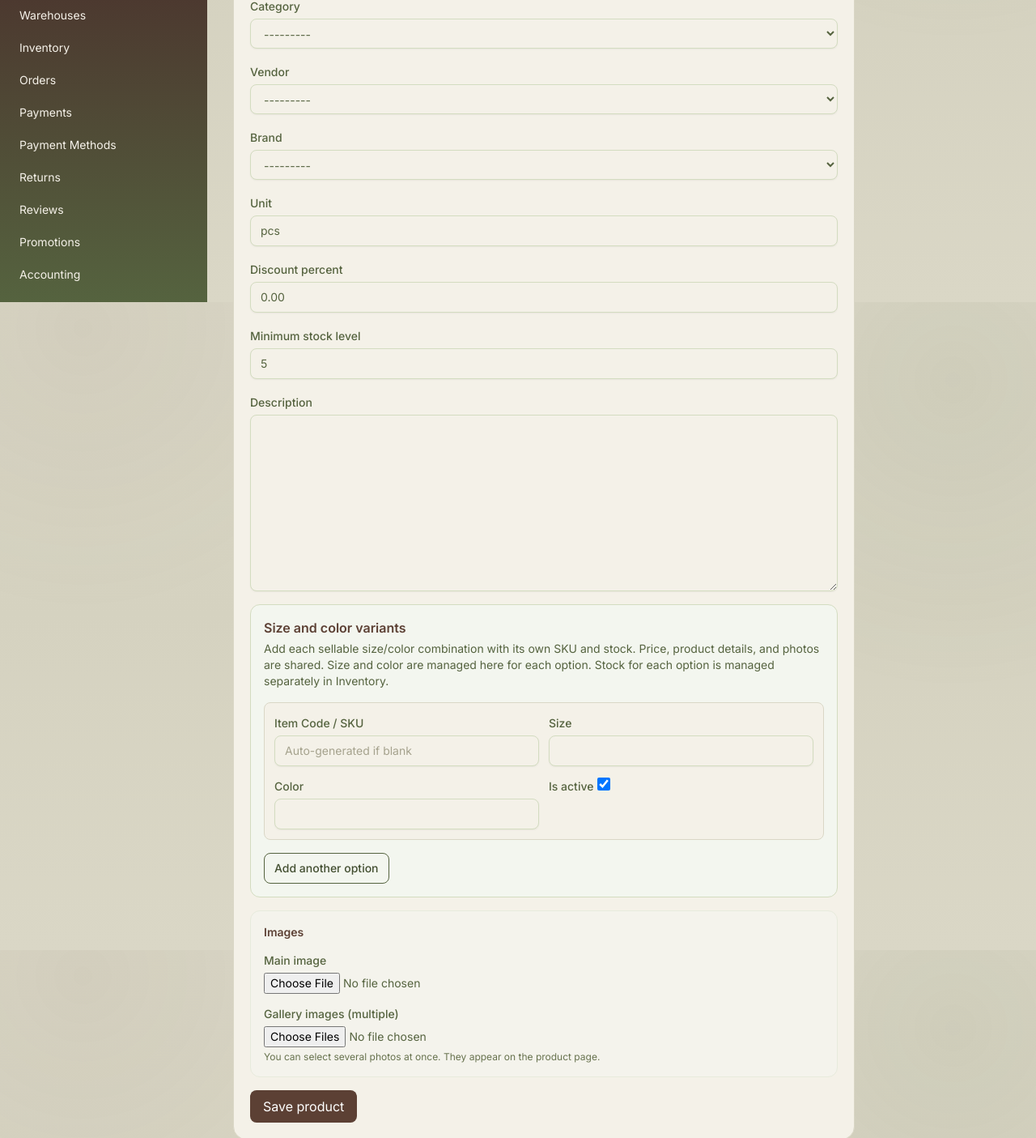
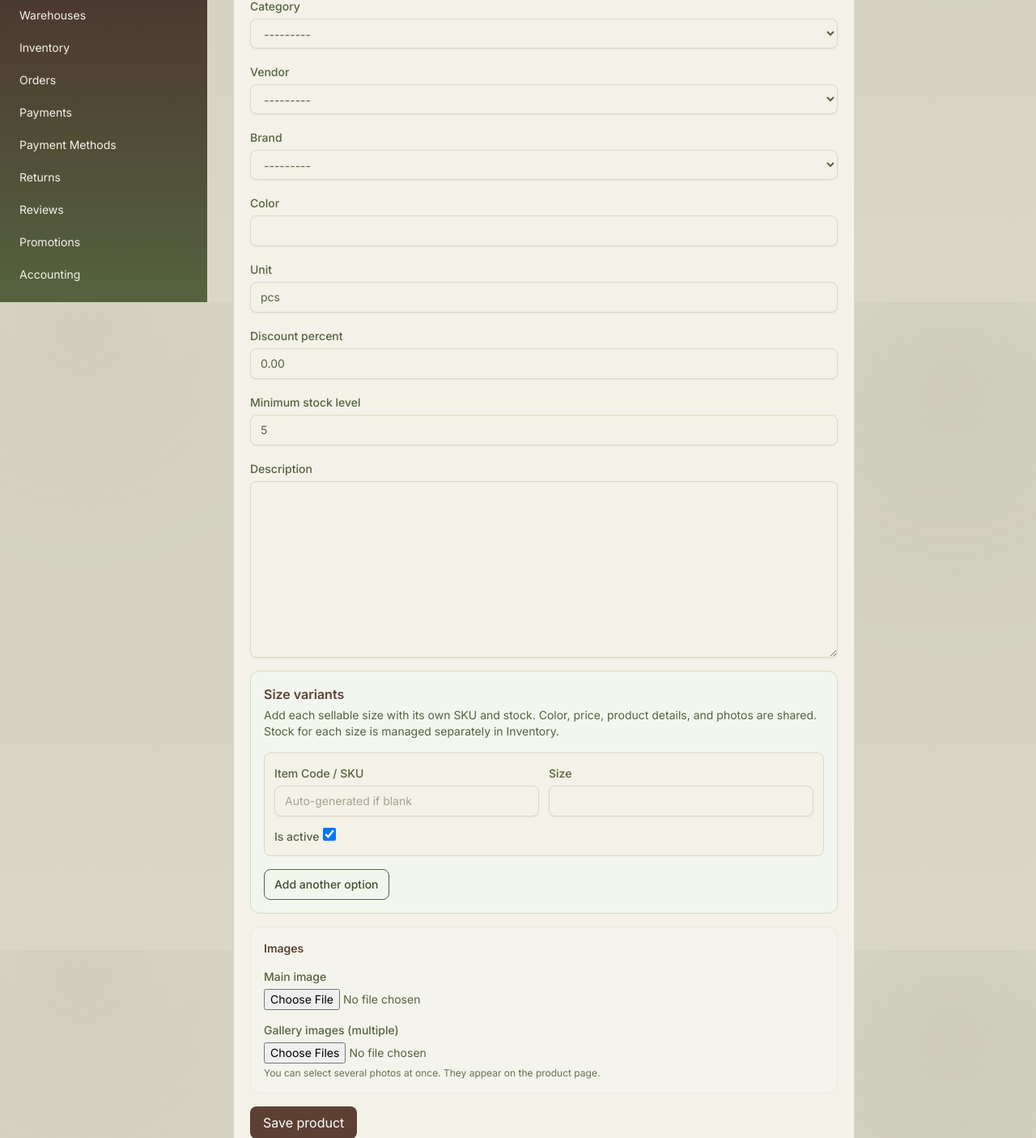
Before and after one commit to officermdm-spec/UMII, a Django app: page /staff/products/add/ in a window 1280 px wide. Shown: the part 427-1832 px from the top of the page at 81% size. Run offline with Django 5.2, Linux system fonts and the light colour scheme; the visitor is signed in with stand-in values (Sample User, id 1); tables that the repository leaves empty hold one stand-in row (values such as "Sample post"); some libraries are stand-ins or nearby versions.

Commit message:
remove product color

```diff
--- a/apps/orders/services.py
+++ b/apps/orders/services.py
@@ -498,7 +498,7 @@ def place_order(
             sku=product.sku,
             product_name=product.name,
             product_size=product.size,
-            product_color=product.color,
+            product_color=product.variant_parent.color if product.variant_parent_id else product.color,
             quantity=qty,
             unit_price=row["list_price"],
             discount=money(row["product_discount"] + row["coupon_discount"]),
--- a/apps/orders/views.py
+++ b/apps/orders/views.py
@@ -49,7 +49,11 @@ class AddToCartView(View):
         variants = list(catalog_product.variants.filter(is_active=True))
         if catalog_product.has_variants:
             selected_id = request.POST.get("variant_id")
-            options = variants + ([catalog_product] if catalog_product.size else [])
+            options = [
+                option
+                for option in variants + ([catalog_product] if catalog_product.size else [])
+                if available_stock(option) > 0
+            ]
             selected = next(
                 (option for option in options if str(option.pk) == str(selected_id)),
                 None,
--- a/apps/products/forms.py
+++ b/apps/products/forms.py
@@ -39,6 +39,7 @@ class ProductForm(TailwindFormMixin, forms.ModelForm):
         super().__init__(*args, **kwargs)
         if not self.instance.variant_parent_id:
             self.fields.pop("size")
+        else:
             self.fields.pop("color")
 
 
@@ -48,7 +49,6 @@ class ProductVariantForm(TailwindFormMixin, forms.ModelForm):
         fields = [
             "sku",
             "size",
-            "color",
             "is_active",
         ]
         widgets = {"sku": forms.TextInput(attrs={"placeholder": "Auto-generated if blank"})}
@@ -63,7 +63,7 @@ class ProductVariantForm(TailwindFormMixin, forms.ModelForm):
         if not self.instance.pk:
             return any(
                 (self.data.get(self.add_prefix(field)) or "").strip()
-                for field in ("sku", "size", "color")
+                for field in ("sku", "size")
             )
         return super().has_changed()
 
@@ -88,8 +88,9 @@ class ProductVariantForm(TailwindFormMixin, forms.ModelForm):
         variant.purchase_price = parent.purchase_price
         variant.discount_percent = parent.discount_percent
         variant.min_stock_level = parent.min_stock_level
+        variant.color = ""
         if not variant.sku:
-            suffix = "-".join(filter(None, (variant.size, variant.color)))
+            suffix = variant.size
             base_sku = slugify(f"{parent.sku}-{suffix}").upper()[:50]
             variant.sku = base_sku
             if Product.objects.filter(sku=variant.sku).exclude(pk=variant.pk).exists():
@@ -118,15 +119,13 @@ class BaseProductVariantFormSet(forms.BaseInlineFormSet):
             if not hasattr(form, "cleaned_data") or form.cleaned_data.get("DELETE"):
                 continue
             size = (form.cleaned_data.get("size") or "").strip().casefold()
-            color = (form.cleaned_data.get("color") or "").strip().casefold()
             if not size:
                 continue
-            key = (size, color)
-            if key in seen:
+            if size in seen:
                 raise forms.ValidationError(
-                    "Each size and color combination can only be added once."
+                    "Each size can only be added once."
                 )
-            seen.add(key)
+            seen.add(size)
 
 
 ProductVariantFormSet = inlineformset_factory(
--- a/apps/products/views.py
+++ b/apps/products/views.py
@@ -345,6 +345,7 @@ def _sync_product_variants(product):
         tax_percent=product.tax_percent,
         discount_percent=product.discount_percent,
         min_stock_level=product.min_stock_level,
+        color="",
     )
 
 
@@ -481,10 +482,11 @@ class StoreProductDetailView(DetailView):
         child_variants = [
             variant
             for variant in product._related_variants()
-            if variant.is_active
+            if variant.is_active and variant.get_available_stock() > 0
         ]
         context["variant_options"] = (
-            ([product] if product.size else []) + child_variants
+            ([product] if product.size and product.get_available_stock() > 0 else [])
+            + child_variants
             if product.has_variants
             else []
         )
--- a/templates/staff/products/detail.html
+++ b/templates/staff/products/detail.html
@@ -39,7 +39,7 @@
 </div>
 {% if product.variant_parent %}
   <p class="mt-4 rounded-xl bg-sage-100 p-4 text-sm">
-    This is the <strong>{{ product.size }}{% if product.color %} / {{ product.color }}{% endif %}</strong> option for
+    This is the <strong>{{ product.size }}</strong> option for
     <a class="font-medium text-brand-700" href="{% url 'products:detail' product.variant_parent.pk %}">{{ product.variant_parent.name }}</a>.
   </p>
 {% elif variants %}
@@ -54,13 +54,13 @@
     <div class="mt-3 divide-y">
       {% if product.size %}
         <div class="flex flex-wrap justify-between gap-2 py-2 text-sm">
-          <span>{{ product.size }}{% if product.color %} / {{ product.color }}{% endif %} · {{ product.sku }}</span>
+          <span>{{ product.size }} · {{ product.sku }}</span>
           <span>{{ product.get_available_stock }} {{ product.unit }} available</span>
         </div>
       {% endif %}
       {% for variant in variants %}
         <div class="flex flex-wrap justify-between gap-2 py-2 text-sm">
-          <span>{{ variant.size }}{% if variant.color %} / {{ variant.color }}{% endif %} · {{ variant.sku }}{% if not variant.is_active %} · Inactive{% endif %}</span>
+          <span>{{ variant.size }} · {{ variant.sku }}{% if not variant.is_active %} · Inactive{% endif %}</span>
           <span>{{ variant.get_available_stock }} {{ variant.unit }} available</span>
         </div>
       {% endfor %}
--- a/templates/staff/products/form.html
+++ b/templates/staff/products/form.html
@@ -9,10 +9,10 @@
   {% if variant_formset %}
   <section class="space-y-4 rounded-xl border border-olive-200 bg-olive-50 p-4">
     <div>
-      <h2 class="font-semibold">Size and color variants</h2>
+      <h2 class="font-semibold">Size variants</h2>
       <p class="mt-1 text-sm text-slate-600">
-        Add each sellable size/color combination with its own SKU and stock. Price, product details, and photos are shared.
-        Size and color are managed here for each option. Stock for each option is managed separately in Inventory.
+        Add each sellable size with its own SKU and stock. Color, price, product details, and photos are shared.
+        Stock for each size is managed separately in Inventory.
       </p>
     </div>
     {{ variant_formset.management_form }}
@@ -46,7 +46,7 @@
   </section>
   {% elif object.variant_parent %}
     <p class="rounded-xl bg-sage-100 p-4 text-sm text-slate-600">
-      This is a size/color option for <a class="font-medium text-brand-700" href="{% url 'products:update' object.variant_parent.pk %}">{{ object.variant_parent.name }}</a>.
+      This is a size option for <a class="font-medium text-brand-700" href="{% url 'products:update' object.variant_parent.pk %}">{{ object.variant_parent.name }}</a>.
       Manage sibling options from the parent product.
     </p>
   {% endif %}
--- a/templates/staff/products/list.html
+++ b/templates/staff/products/list.html
@@ -12,7 +12,7 @@
           <td class="px-4 py-3">{{ p.sku }}</td>
           <td class="px-4 py-3 font-mono text-xs">{{ p.barcode }}</td>
           <td class="px-4 py-3">{{ p.name }}{% if p.variant_parent %}<span class="ml-1 text-xs text-slate-500">variant</span>{% elif p.has_variants %}<span class="ml-1 text-xs text-slate-500">style</span>{% endif %}</td>
-          <td class="px-4 py-3">{{ p.size|default:"—" }}{% if p.color %} / {{ p.color }}{% endif %}</td>
+          <td class="px-4 py-3">{{ p.size|default:"—" }}{% if p.variant_parent.color %} / {{ p.variant_parent.color }}{% elif p.color %} / {{ p.color }}{% endif %}</td>
           <td class="px-4 py-3">{{ p.category }}</td>
           <td class="px-4 py-3">
             {% if p.has_discount %}
--- a/templates/store/cart.html
+++ b/templates/store/cart.html
@@ -29,7 +29,8 @@
                 </div>
                 <div>
                   <p class="font-semibold text-slate-800">{{ row.product.name }}</p>
-                  {% if row.product.size %}<p class="text-xs text-slate-600">Size: {{ row.product.size }}{% if row.product.color %} · {{ row.product.color }}{% endif %}</p>{% endif %}
+                  {% if row.product.size %}<p class="text-xs text-slate-600">Size: {{ row.product.size }}</p>{% endif %}
+                  {% if row.product.variant_parent.color %}<p class="text-xs text-slate-600">Color: {{ row.product.variant_parent.color }}</p>{% elif row.product.color %}<p class="text-xs text-slate-600">Color: {{ row.product.color }}</p>{% endif %}
                   <p class="text-xs text-slate-500">{{ row.product.sku }}</p>
                 </div>
               </div>
```
Also changed, not shown: apps/customers/forms.py (+5 -3 lines), apps/products/tests.py (+30 -6 lines), templates/store/product_detail.html (+4 -3 lines), media/products/gallery/trouser_1.webp (added), media/products/gallery/trouser_2.webp (added), media/products/main/trouser_main.webp (added), static/brand/trouser 1.webp (added), static/brand/trouser 2.webp (added), static/brand/trouser main.webp (added).
